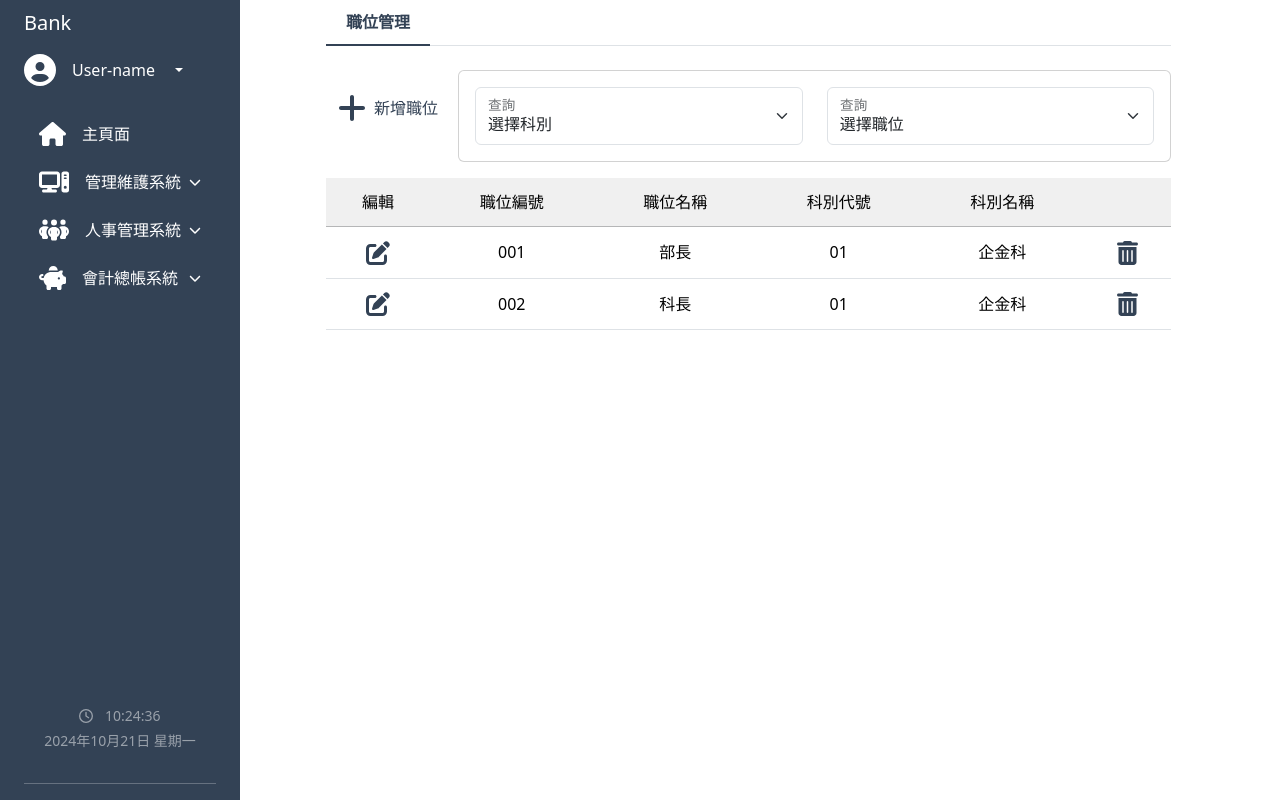
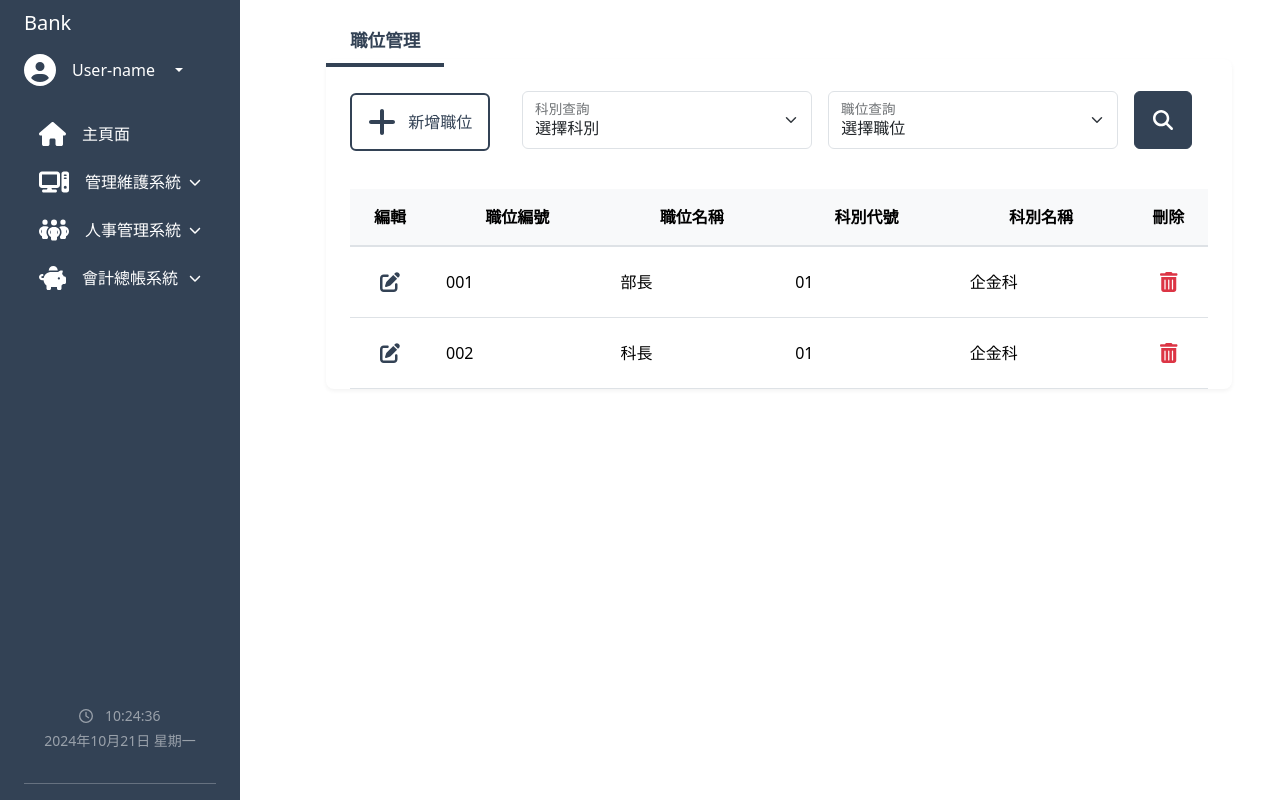
Before and after one commit to D1204463/Login_Permission_Web, a Vue app in the folder Login-Permission-Project-frontend/: page /position in a window 1280 px wide. Built offline with nearby package versions, Linux system fonts and the light colour scheme; a web font is replaced by a local one.

Commit message:
positionPage設計更新
修改positionPage的UI設計

```diff
--- a/Login-Permission-Project-frontend/src/components/Position.vue
+++ b/Login-Permission-Project-frontend/src/components/Position.vue
@@ -7,42 +7,50 @@
             </li>
         </ul>
 
-        <div class="row g-2 mb-3">
+        <div class="content-wrapper">
+            <div class="row g-3 align-items-center">
                 <!-- 新增職位按鈕 -->
-            <div class="col-md-auto d-flex justify-content-center">
-                <button class="btn add-btn">
+                <div class="col-auto">
+                    <button class="btn add-unit-btn" style="margin-bottom:20px;">
                         <font-awesome-icon :icon="['fas', 'plus']" size="2xl" class="me-2" />
                         新增職位
                     </button>
                 </div>
-            <!-- <div class="col-md-auto"> -->
+
                 <div class="col">
-                <div class="card w-100" style="margin-top: 1em;">
+                    <div class="card w-100 mb-4 border-0">
                         <div class="card-body">
+                            <!-- 搜尋表單 -->
+                            <div class="col">
                                 <form>
-                            <div class="row">
+                                    <div class="row g-3 align-items-center">
                                         <div class="col-md">
                                             <div class="form-floating">
-                                        <select class="form-select" id="floatingSelectGrid">
+                                                <select class="form-select" id="unitSelect">
                                                     <option selected>選擇科別</option>
                                                     <option value="1">台幣科</option>
                                                     <option value="2">外幣科</option>
                                                     <option value="3">資訊科</option>
                                                     <option value="4">財務科</option>
                                                 </select>
-                                        <label for="floatingSelectGrid">查詢</label>
+                                                <label for="unitSelect">科別查詢</label>
                                             </div>
                                         </div>
                                         <div class="col-md">
                                             <div class="form-floating">
-                                        <select class="form-select" id="floatingSelectGrid">
+                                                <select class="form-select" id="positionSelect">
                                                     <option selected>選擇職位</option>
                                                     <option value="1">部長</option>
                                                     <option value="2">科長</option>
                                                     <option value="3">專員</option>
                                                 </select>
-                                        <label for="floatingSelectGrid">查詢</label>
+                                                <label for="positionSelect">職位查詢</label>
                                             </div>
+                                        </div>
+                                        <div class="col-auto d-flex align-items-center">
+                                            <button type="submit" class="btn btn-primary search-btn">
+                                                <font-awesome-icon :icon="['fas', 'magnifying-glass']" size="lg" />
+                                            </button>
                                         </div>
                                     </div>
                                 </form>
@@ -50,53 +58,52 @@
                         </div>
                     </div>
                 </div>
-
-
+            </div>
 
             <!-- 職位資料表格 -->
             <div class="table-responsive">
-            <table class="table">
+                <table class="table table-hover">
                     <thead class="table-secondary">
                         <tr>
-                        <th>編輯</th>
-                        <th>職位編號</th>
-                        <th>職位名稱</th>
-                        <th>科別代號</th>
-                        <th>科別名稱</th>
-                        <th></th>
+                            <th class="text-center" style="width: 80px">編輯</th>
+                            <th class="text-center">職位編號</th>
+                            <th class="text-center">職位名稱</th>
+                            <th class="text-center">科別代號</th>
+                            <th class="text-center">科別名稱</th>
+                            <th class="text-center" style="width: 80px">刪除</th>
                         </tr>
                     </thead>
                     <tbody>
                         <tr>
-                        <td>
-                            <button class="btn btn-link p-0">
-                                <font-awesome-icon :icon="['fas', 'pen-to-square']" size="xl" />
+                            <td class="text-center">
+                                <button class="btn btn-link">
+                                    <font-awesome-icon :icon="['fas', 'pen-to-square']" size="lg" />
                                 </button>
                             </td>
                             <td>001</td>
                             <td>部長</td>
                             <td>01</td>
                             <td>企金科</td>
-                        <td>
-                            <button class="btn btn-link p-0">
-                                <font-awesome-icon :icon="['fas', 'trash-can']" size="xl" />
+                            <td class="text-center">
+                                <button class="btn btn-link text-danger" @click="handleDelete(unit)">
+                                    <font-awesome-icon :icon="['fas', 'trash-can']" size="lg" />
                                 </button>
                             </td>
                         </tr>
 
                         <tr>
-                        <td>
-                            <button class="btn btn-link p-0">
-                                <font-awesome-icon :icon="['fas', 'pen-to-square']" size="xl" />
+                            <td class="text-center">
+                                <button class="btn btn-link">
+                                    <font-awesome-icon :icon="['fas', 'pen-to-square']" size="lg" />
                                 </button>
                             </td>
                             <td>002</td>
                             <td>科長</td>
                             <td>01</td>
                             <td>企金科</td>
-                        <td>
-                            <button class="btn btn-link p-0">
-                                <font-awesome-icon :icon="['fas', 'trash-can']" size="xl" />
+                            <td class="text-center">
+                                <button class="btn btn-link text-danger" @click="handleDelete(unit)">
+                                    <font-awesome-icon :icon="['fas', 'trash-can']" size="lg" />
                                 </button>
                             </td>
                         </tr>
@@ -104,71 +111,149 @@
                 </table>
             </div>
         </div>
+    </div>
 </template>
 
+
 <script setup>
-import { ref } from 'vue';
-import { library } from '@fortawesome/fontawesome-svg-core';
-import { faUserPlus, faPenToSquare } from '@fortawesome/free-solid-svg-icons';
-import { FontAwesomeIcon } from '@fortawesome/vue-fontawesome';
+import { ref } from 'vue'
+import { library } from '@fortawesome/fontawesome-svg-core'
+import {
+    faPlus,
+    faPenToSquare,
+    faTrashCan,
+    faMagnifyingGlass
+} from '@fortawesome/free-solid-svg-icons'
+import { FontAwesomeIcon } from '@fortawesome/vue-fontawesome'
 
-library.add(faUserPlus, faPenToSquare);
+// 添加圖標
+library.add(faPlus, faPenToSquare, faTrashCan, faMagnifyingGlass)
 </script>
 
+
 <style scoped>
-.unit-container {
-    /* padding: 20px; */
+.content-wrapper {
+    background-color: #ffffff;
+    border-radius: 8px;
+    padding: 0 1.5rem; /* 只保留左右間距 */
+    margin-right: 5%;
+    box-shadow: 0 2px 4px rgba(0, 0, 0, 0.05);
+}
+
+.nav-tabs {
+    margin-right: 5%;
+    margin-top: 15px;
 }
 
 .nav-tabs .nav-link {
     color: #334255;
     border: none;
-    padding: 10px 20px;
+    padding: 0.75rem 1.5rem;
+    font-size: 1.1rem;
+    position: relative;
 }
 
 .nav-tabs .nav-link.active {
     color: #334255;
-    font-weight: bold;
+    font-weight: 600;
     border-bottom: 2px solid #334255;
+    background: none;
 }
 
-.add-btn {
-    background-color: transparent;
-    color: #334255;
-    border: none;
-    display: flex;
-    align-items: center;
-    /* padding: 8px 16px; */
-    font-size: 1rem;
+.nav-tabs .nav-link.active::after {
+    content: '';
+    position: absolute;
+    bottom: 0;
+    left: 0;
+    width: 100%;
+    height: 2px;
+    background-color: #334255;
 }
 
-.add-btn:hover {
-    color: #FFCD50;
+.add-unit-btn {
+    color: #334255;
+    font-weight: 500;
+    padding: 0.5rem 1rem;
+    border: 2px solid #334255;
+    border-radius: 6px;
+    transition: all 0.3s ease;
+    height: 58px;
+    /* 與表單元素等高 */
+    white-space: nowrap;
+}
+
+.add-unit-btn:hover {
+    background-color: #334255;
+    color: #ffffff;
+}
+
+.search-btn {
+    background-color: #334255;
+    border-color: #334255;
+    padding: 0.75rem;
+    height: 58px;
+    width: 58px;
+}
+
+.search-btn:hover {
+    background-color: #FFCD50;
+    border-color: #FFCD50;
+    color: #334255;
+}
+
+.form-floating>.form-select {
+    padding-top: 1.625rem;
+    padding-bottom: 0.625rem;
 }
 
 .table {
-    border-collapse: separate;
-    border-spacing: 0;
+    margin-bottom: 0;
 }
 
 .table th {
-    background-color: #f0f0f0;
-    padding: 12px;
-    text-align: center;
-    font-weight: normal;
+    background-color: #f8f9fa;
+    font-weight: 600;
+    padding: 1rem;
+    border-bottom: 2px solid #dee2e6;
 }
 
 .table td {
-    padding: 12px;
-    text-align: center;
+    padding: 1rem;
     vertical-align: middle;
 }
 
 .btn-link {
     color: #334255;
+    padding: 0.375rem;
+    transition: all 0.2s ease;
 }
 
 .btn-link:hover {
     color: #FFCD50;
+    transform: scale(1.1);
+}
+
+.btn-link.text-danger:hover {
+    color: #dc3545;
+}
+
+/* 響應式調整 */
+@media (max-width: 768px) {
+    .unit-container {
+        padding: 1rem;
+    }
+
+    .content-wrapper {
+        padding: 1rem;
+    }
+
+    .row {
+        row-gap: 1rem;
+    }
+
+    .add-unit-btn {
+        width: 100%;
+        margin-bottom: 1rem;
+    }
 }
 </style>
--- a/Login-Permission-Project-frontend/src/views/Position.vue
+++ b/Login-Permission-Project-frontend/src/views/Position.vue
@@ -3,7 +3,7 @@
         <div class="col-3">
         <Sidebar />
         </div>
-        <div class="col-8">
+        <div class="col-9">
             <positionComponent />
         </div>
     </div>
```
Lines whose indentation alone changed are shown as unchanged.
